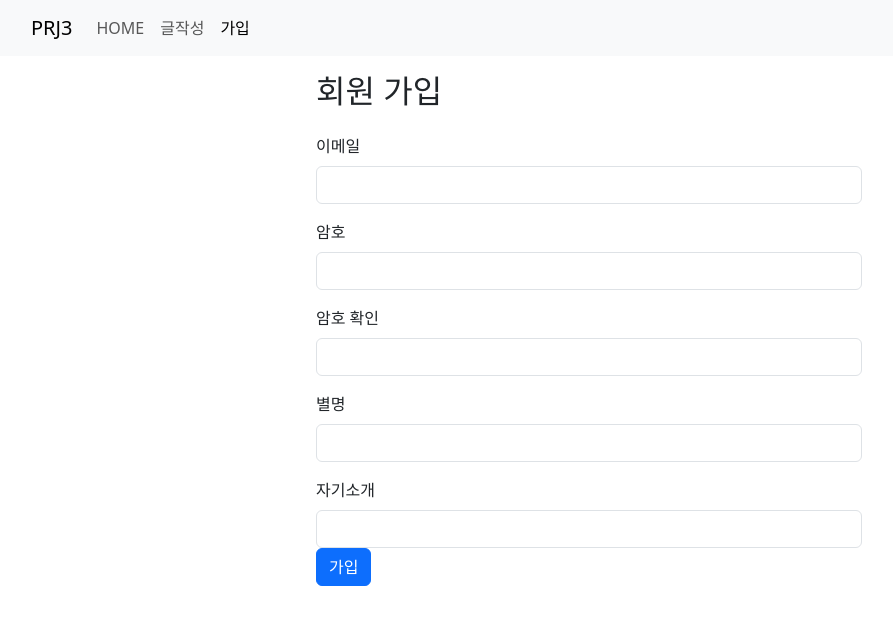
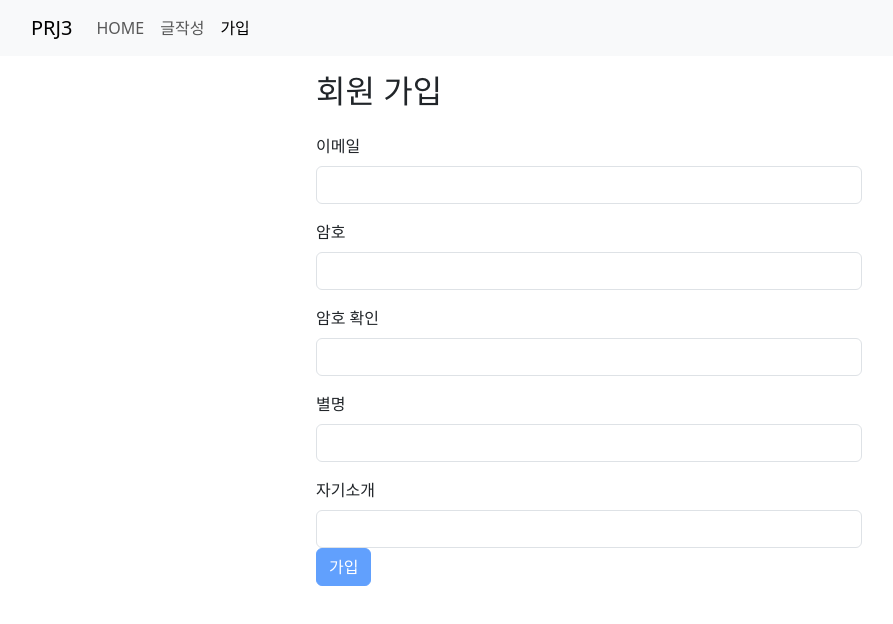
Before and after one commit to minki-jeon/prj3, a React (Vite) app in the folder frontend/: page /signup in a window 1280 px wide. Shown: the top 624 px of the page, without its empty margins (51-944 px from the left). Built offline with nearby package versions, Linux system fonts and the light colour scheme.

Commit message:
회원가입 - 이메일/암호/별명 미입력시 가입버튼 비활성화

```diff
--- a/frontend/src/feature/member/MemberAdd.jsx
+++ b/frontend/src/feature/member/MemberAdd.jsx
@@ -47,6 +47,11 @@ export function MemberAdd() {
         console.log("finally");
         setIsProcessing(false);
       });
+  }
+
+  let disabled = false;
+  if (email === "" || nickName === "" || password === "") {
+    disabled = true;
   }
 
   return (
@@ -103,7 +108,7 @@ export function MemberAdd() {
           </FormGroup>
         </div>
         <div>
-          <Button onClick={handleSaveClick} disabled={isProcessing}>
+          <Button onClick={handleSaveClick} disabled={isProcessing || disabled}>
             {isProcessing && <Spinner size="sm" />}
             가입
           </Button>
```
